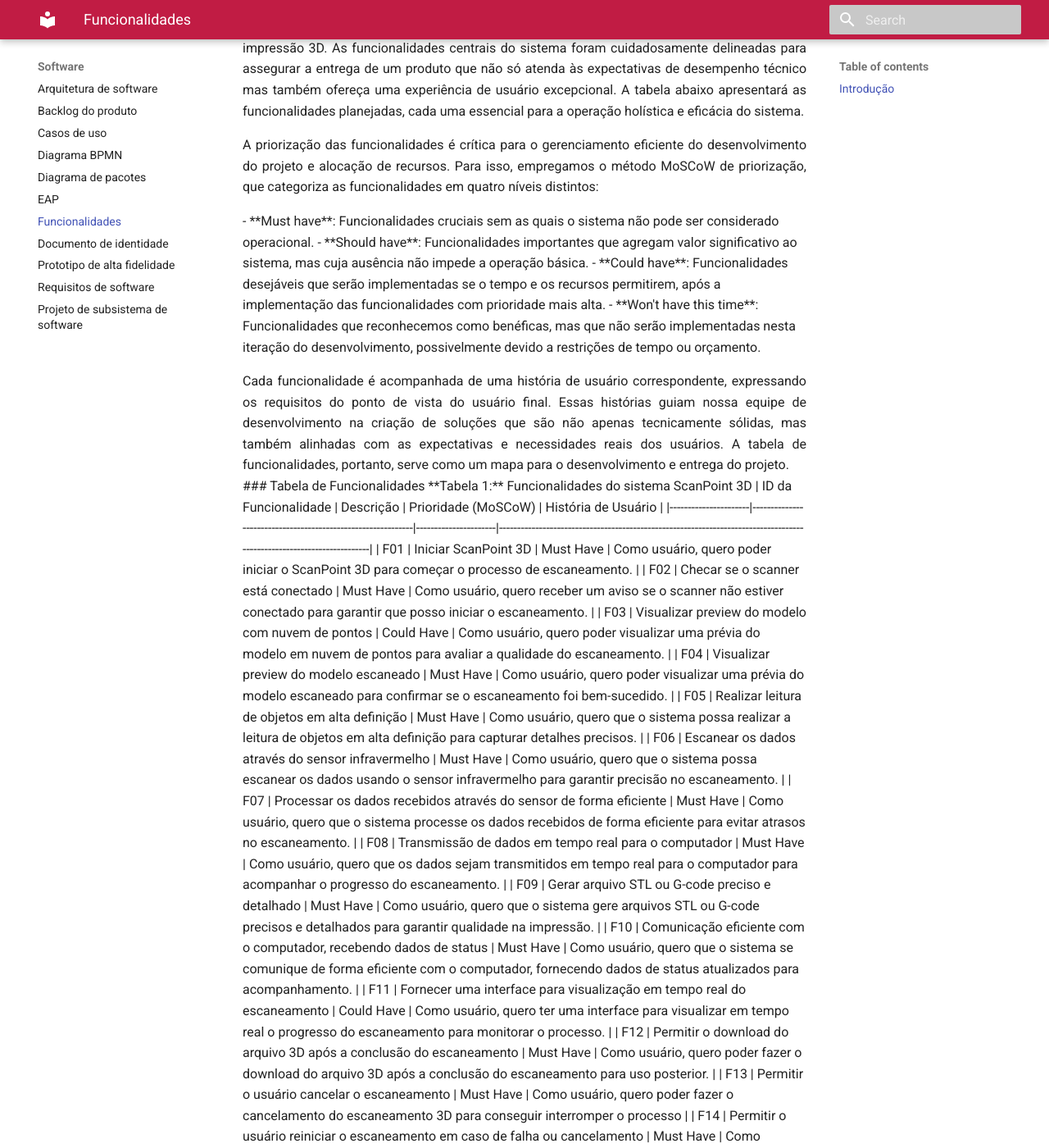
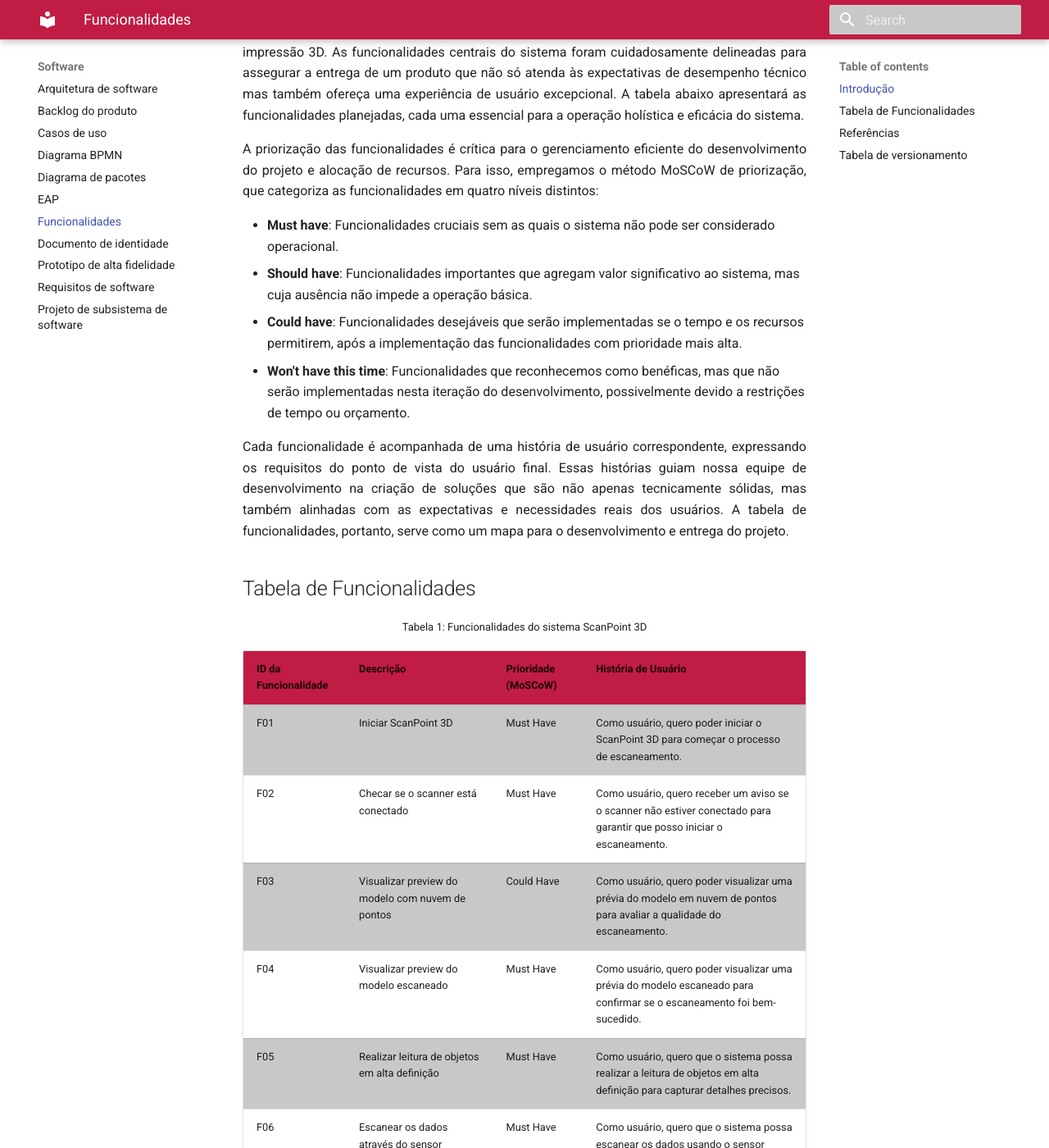
Before and after one commit to Calcioft/ScanPoint, an MkDocs documentation site: the page built from docs/software/funcionalidades.md, in a window 1280 px wide and 1400 px high, scrolled down 279 px. Shown: the whole window at 82% size. Built offline with MkDocs 1.6.1 and Material for MkDocs 9.7.7, drawn with Linux system fonts in a browser that asks for light colours; some of the changed text lies outside the part shown.

Commit message:
doc: ajuste de alinhamento e fonte

```diff
--- a/docs/software/funcionalidades.md
+++ b/docs/software/funcionalidades.md
@@ -1,11 +1,14 @@
-### Introdução
+# Funcinalidades
+
+## Introdução
+
 <p align="justify">
 O projeto ScanPoint é projetado para fornecer uma solução integrada de captura de dados e escaneamento 3D que transforma objetos físicos em modelos digitais precisos, prontos para impressão 3D. As funcionalidades centrais do sistema foram cuidadosamente delineadas para assegurar a entrega de um produto que não só atenda às expectativas de desempenho técnico mas também ofereça uma experiência de usuário excepcional. A tabela abaixo apresentará as funcionalidades planejadas, cada uma essencial para a operação holística e eficácia do sistema.
 </p>
 
 <p align="justify">
 A priorização das funcionalidades é crítica para o gerenciamento eficiente do desenvolvimento do projeto e alocação de recursos. Para isso, empregamos o método MoSCoW de priorização, que categoriza as funcionalidades em quatro níveis distintos:
-<p>
+</p>
 
 - **Must have**: Funcionalidades cruciais sem as quais o sistema não pode ser considerado operacional.
 - **Should have**: Funcionalidades importantes que agregam valor significativo ao sistema, mas cuja ausência não impede a operação básica.
@@ -16,9 +19,9 @@
 Cada funcionalidade é acompanhada de uma história de usuário correspondente, expressando os requisitos do ponto de vista do usuário final. Essas histórias guiam nossa equipe de desenvolvimento na criação de soluções que são não apenas tecnicamente sólidas, mas também alinhadas com as expectativas e necessidades reais dos usuários. A tabela de funcionalidades, portanto, serve como um mapa para o desenvolvimento e entrega do projeto.
 </p>
 
-### Tabela de Funcionalidades
+## Tabela de Funcionalidades
 
-**Tabela 1:** Funcionalidades do sistema ScanPoint 3D
+<font size="2"><p style="text-align: center">Tabela 1: Funcionalidades do sistema ScanPoint 3D</p></font>
 
 | ID da Funcionalidade | Descrição                                                   | Prioridade (MoSCoW) | História de Usuário                                                                                                   |
 |----------------------|-------------------------------------------------------------|----------------------|-----------------------------------------------------------------------------------------------------------------------|
@@ -37,7 +40,7 @@
 | F13                  | Permitir o usuário cancelar o escaneamento | Must Have  | Como usuário, quero poder fazer o cancelamento do escaneamento 3D para conseguir interromper o processo |
 | F14                 | Permitir o usuário reiniciar o escaneamento em caso de falha ou cancelamento | Must Have  | Como usuário, quero poder reiniciar o escaneamento 3D para conseguir começar o processo novamente |
 
-Fonte: Autoria própria
+<font size="2"><p style="text-align: center">Fonte: Autoria Própria.</p></font>
 
 ## Referências
 
@@ -49,9 +52,8 @@
 
 ## Tabela de versionamento
 
-**Tabela 2:** Tabela de versionamento
-
 | Versão| Data | Descrição | Responsável|
 |-------|------|-----------|------------|
 | 1.0 | 29/04/2024 | Criação do documento | Denniel William |
 | 1.1| 03/05/2024 | Refatoração do documento | Pedro Menezes Rodiguero|
+| 1.2| 04/05/2024 | Ajuste de alinhamento e fonte | Ana Carolina |
```
